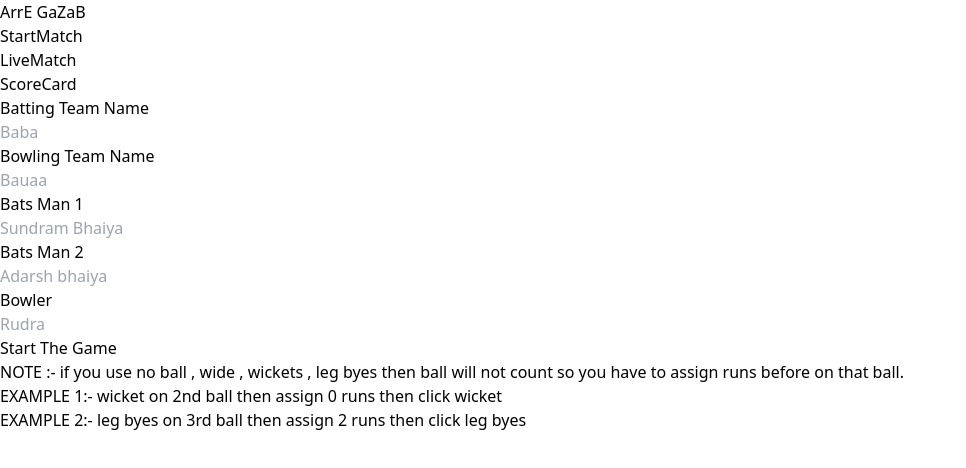
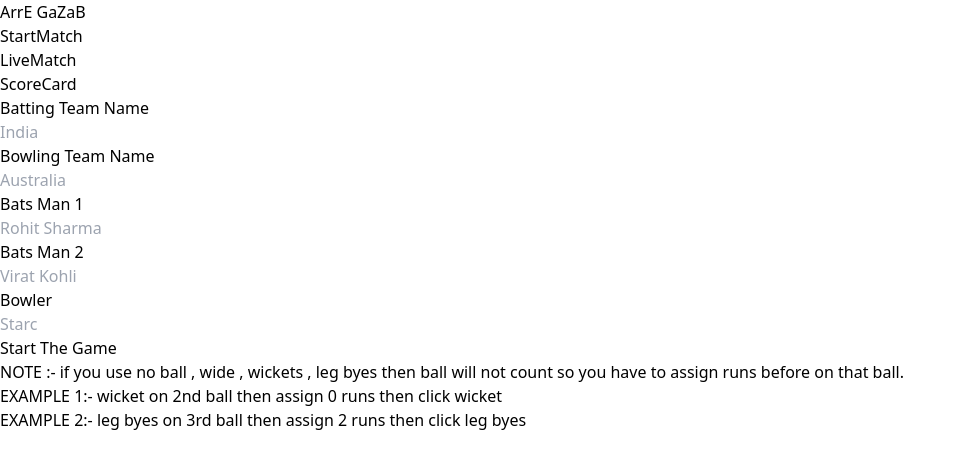
Before and after one commit to ritik1718/Gully-Cricket-Scorer, a React (Vite) app: page / in a window 1280 px wide. Shown: the top 468 px of the page, without its empty margins (0-966 px from the left). Built offline with nearby package versions, Linux system fonts and the light colour scheme.

Commit message:
Update Startmatch.jsx

```diff
--- a/src/components/Startmatch.jsx
+++ b/src/components/Startmatch.jsx
@@ -7,18 +7,18 @@ export default function Startmatch(props) {
     <>
     <div className='teams w-auto my-3 rounded-md bg-blue-100 '>
      <h3 className=' font-bold text-3xl mx-3'  > Batting Team Name</h3>
-     <input type='text' placeholder='Baba' className='w-3/4 p-3 my-4 mx-3 rounded-md' onChange={props.change1} ></input>
+     <input type='text' placeholder='India' className='w-3/4 p-3 my-4 mx-3 rounded-md' onChange={props.change1} ></input>
 
      <h3 className=' font-bold text-3xl mx-3' > Bowling Team Name</h3>
-     <input type='text' placeholder='Bauaa' className='w-3/4 p-3 my-4 mx-3 rounded-md' onChange={props.change2}></input>
+     <input type='text' placeholder='Australia' className='w-3/4 p-3 my-4 mx-3 rounded-md' onChange={props.change2}></input>
      <h3 className=' font-bold text-3xl mx-3' > Bats Man 1</h3>
-     <input type='text' placeholder='Sundram Bhaiya' className='w-3/4 p-3 my-4 mx-3 rounded-md' onChange={props.change4}></input>
+     <input type='text' placeholder='Rohit Sharma' className='w-3/4 p-3 my-4 mx-3 rounded-md' onChange={props.change4}></input>
 
      <h3 className=' font-bold text-3xl mx-3' > Bats Man 2</h3>
-     <input type='text' placeholder='Adarsh bhaiya' className='w-3/4 p-3 my-4 mx-3 rounded-md' onChange={props.change5}></input>
+     <input type='text' placeholder='Virat Kohli' className='w-3/4 p-3 my-4 mx-3 rounded-md' onChange={props.change5}></input>
 
      <h3 className=' font-bold text-3xl mx-3' > Bowler </h3>
-     <input type='text' placeholder='Rudra' className='w-3/4 p-3 my-4 mx-3 rounded-md' onChange={props.change6}></input>
+     <input type='text' placeholder='Starc' className='w-3/4 p-3 my-4 mx-3 rounded-md' onChange={props.change6}></input>
    { /* <h3 className=' font-bold text-3xl mx-3'> No of Overs?</h3>
      <input type='number' placeholder='20' className='w-1/4 p-3 my-4 mx-3 rounded-md' onChange={props.change3}></input> */}
     </div>
```
